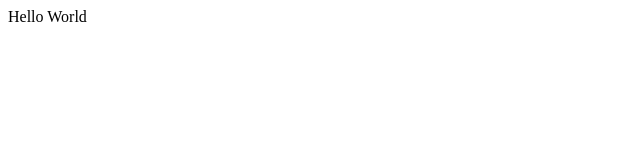
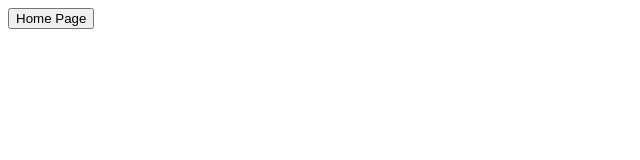
Before and after one commit to MoeruYouna/fantasyocean, a React (Create React App) app: page / in a window 1280 px wide. Shown: the top 160 px of the page, without its empty margins (0-640 px from the left). Built offline with nearby package versions, Linux system fonts and the light colour scheme.

Commit message:
add Router / dev

```diff
--- a/package.json
+++ b/package.json
@@ -12,6 +12,7 @@
     "@types/react-dom": "^18.3.0",
     "react": "^18.3.1",
     "react-dom": "^18.3.1",
+    "react-router-dom": "^6.26.1",
     "react-scripts": "5.0.1",
     "typescript": "^4.9.5",
     "web-vitals": "^2.1.4"
--- /dev/null
+++ b/src/component/homePage/home.component.tsx
@@ -0,0 +1,18 @@
+interface Person {
+    firstName: string;
+    lastName: string;
+}
+function greeter(person: Person) {
+    return "Hello, " + person.firstName + " " + person.lastName;
+}
+
+const HomeView: React.FC = () => {
+
+    let user = { firstName: "Jane", lastName: "User" };
+
+    document.body.textContent = greeter(user);
+
+    return <div></div>
+};
+
+export default HomeView;
--- a/src/index.tsx
+++ b/src/index.tsx
@@ -1,10 +1,20 @@
 import React from 'react';
 import ReactDOM from 'react-dom/client';
 import IndexView from './view/index.view';
+import { BrowserRouter as Router, Route, Routes } from 'react-router-dom';
 
+//import component
+import HomeView from './component/homePage/home.component';
+
+//render
 const root = ReactDOM.createRoot(document.getElementById('root') as HTMLElement);
 root.render(
   <React.StrictMode>
-    <IndexView />
+    <Router>
+      <Routes>
+        <Route path='/' element={<IndexView />} />
+        <Route path='/Home' element={<HomeView />} />
+      </Routes>
+    </Router>
   </React.StrictMode>
 );
--- a/src/view/index.view.tsx
+++ b/src/view/index.view.tsx
@@ -1,6 +1,13 @@
-// Example of a functional component
+import { useNavigate } from "react-router-dom";
+
 const IndexView: React.FC = () => {
-    return <div>Hello World</div>;
+    const navigate = useNavigate();
+
+    const goToHome = () => {
+        navigate('/home')
+    }
+
+    return <button onClick={goToHome}>Home Page</button>;
 };
 
 export default IndexView;
```
Also changed, not shown: 2 other files (tests, documents, lock files or other folders).
